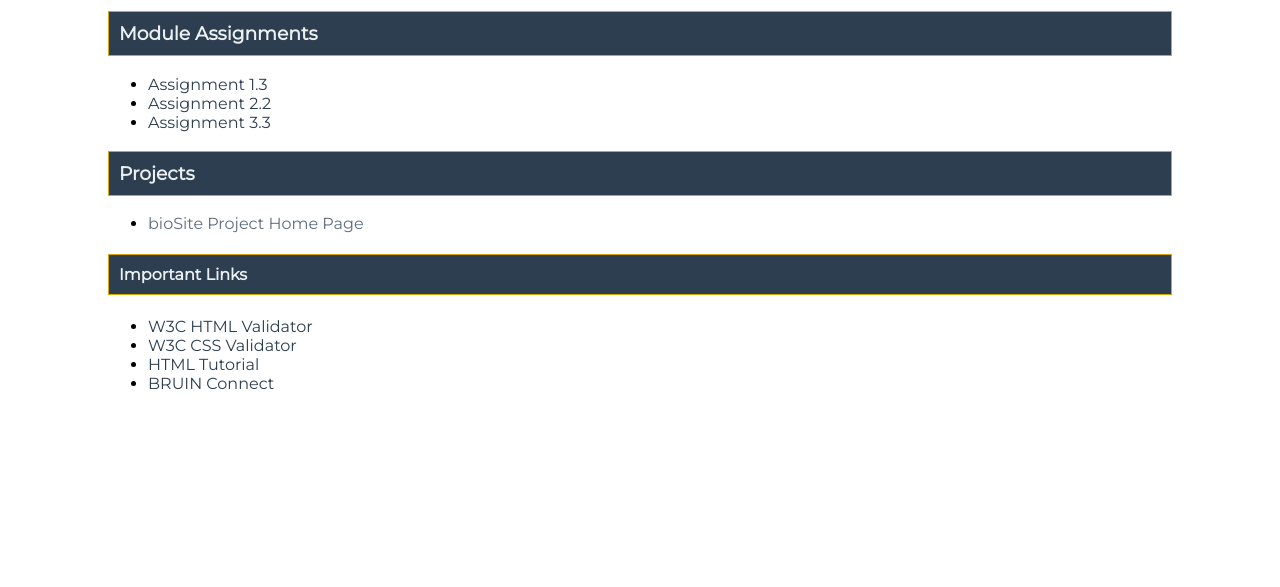
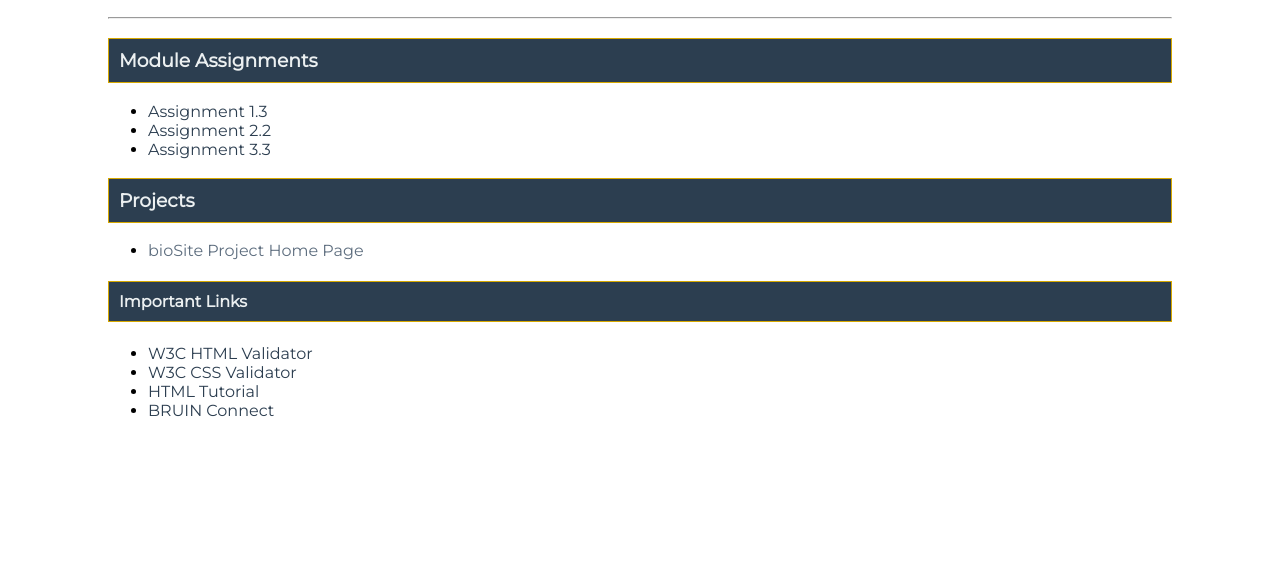
Before and after one commit to Panda-Alex21687/CSD340, a plain HTML site: page index.html in a window 1280 px wide. Shown: the part 213-800 px from the top of the page. Drawn offline with Linux system fonts and the light colour scheme; files that its build step writes are made by us from their sources.

Commit message:
Added css/site.css

```diff
--- a/index.html
+++ b/index.html
@@ -13,7 +13,8 @@
     <link href="https://fonts.googleapis.com/css2?family=Montserrat&display=swap" rel="stylesheet">
 
     <!-- CSS -->
-    <link rel="stylesheet" href="site.css">
+    <link rel="stylesheet" href="css/site.css">
+>
 </head>
 <body>
     <div id="container">
```
